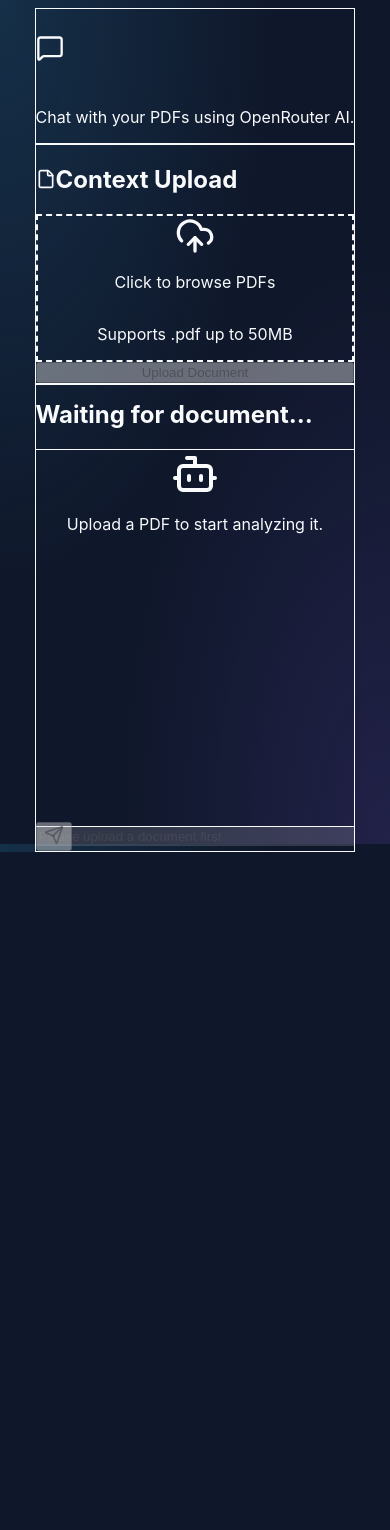
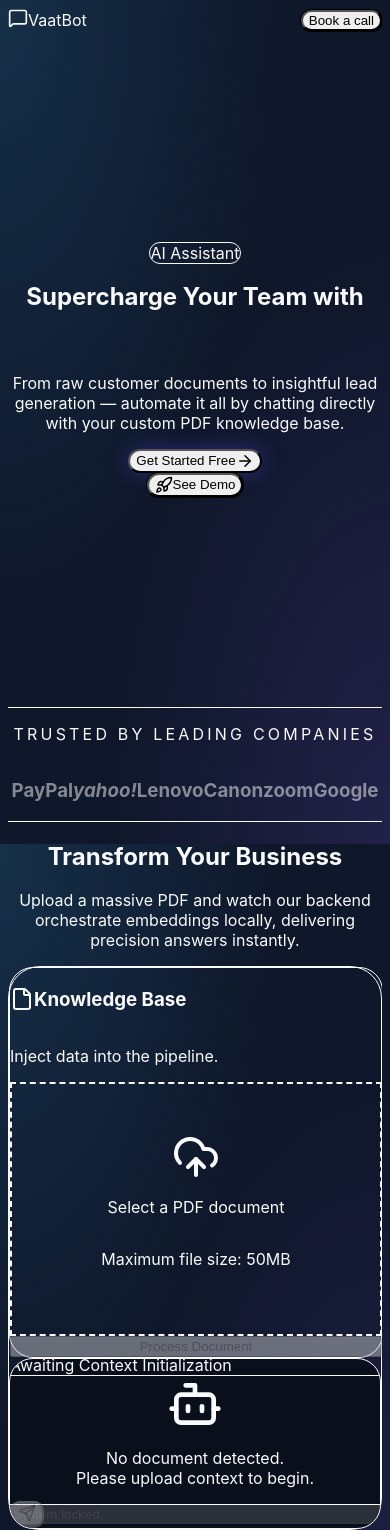
Before and after one commit to AnishaPaturi/AI-pdf-chatbot, a Next.js app in the folder frontend/: page / in a window 390 px wide. Before the commit the page ends 852 px from the top, so only its background shows below. Built offline with nearby package versions, Linux system fonts and the light colour scheme; grey boxes are pictures that could not be loaded.

Commit message:
1.4 : Updated README.md file

```diff
--- a/frontend/src/app/page.tsx
+++ b/frontend/src/app/page.tsx
@@ -1,59 +1,49 @@
 "use client";
 
 import React, { useState, useRef, useEffect } from "react";
+import Image from "next/image";
 import { motion, AnimatePresence } from "framer-motion";
-import { UploadCloud, MessageSquare, Send, File, CheckCircle2, Loader2, Bot, User } from "lucide-react";
+import { UploadCloud, MessageSquare, Send, File, CheckCircle2, Loader2, Bot, User, ArrowRight, Rocket } from "lucide-react";
 
-// --- Types ---
-// Defining our message structure so TypeScript can help us catch errors!
 type Message = {
   id: string;
   role: "user" | "bot";
   content: string;
 };
 
-export default function ChatbotPage() {
-  // --- State Hooks ---
-  // Keeping track of our file state
+export default function LandingPage() {
+  // --- RAG State ---
   const [file, setFile] = useState<File | null>(null);
   const [isUploading, setIsUploading] = useState(false);
   const [uploadSuccess, setUploadSuccess] = useState(false);
-
-  // Chat state
   const [messages, setMessages] = useState<Message[]>([]);
   const [inputValue, setInputValue] = useState("");
   const [isTyping, setIsTyping] = useState(false);
-
-  // A nifty ref to auto-scroll to the bottom of the chat when new messages arrive
   const chatEndRef = useRef<HTMLDivElement>(null);
 
-  // Auto-scroll effect
+  // Ref for smooth scrolling down to the chat interface
+  const chatSectionRef = useRef<HTMLDivElement>(null);
+
   useEffect(() => {
     chatEndRef.current?.scrollIntoView({ behavior: "smooth" });
   }, [messages]);
 
   // --- Handlers ---
-
-  // Handle when the user selects a file from their computer
   const handleFileChange = (e: React.ChangeEvent<HTMLInputElement>) => {
     if (e.target.files && e.target.files[0]) {
       setFile(e.target.files[0]);
-      setUploadSuccess(false); // Reset success state if they pick a new file
+      setUploadSuccess(false);
     }
   };
 
-  // Upload the file to our Python FastAPI backend
   const handleUpload = async () => {
     if (!file) return;
-
     setIsUploading(true);
 
-    // We use FormData to send files via POST requests
     const formData = new FormData();
     formData.append("file", file);
 
     try {
-      // Connect to our FastAPI backend running on port 8000
       const response = await fetch("http://localhost:8000/upload", {
         method: "POST",
         body: formData,
@@ -61,14 +51,17 @@
 
       if (response.ok) {
         setUploadSuccess(true);
-        // Add a friendly greeting message from the bot once the file is ready!
         setMessages([
           {
             id: Date.now().toString(),
             role: "bot",
-            content: `I've successfully processed "${file.name}". What would you like to know about it?`,
+            content: `Document secured. Let's delve into "${file.name}". What's your inquiry?`,
           },
         ]);
+        // Scroll down slightly so they focus on the chat
+        setTimeout(() => {
+          chatSectionRef.current?.scrollIntoView({ behavior: 'smooth', block: 'start' });
+        }, 500);
       } else {
         const errorData = await response.json();
         alert(`Upload failed: ${errorData.detail}`);
@@ -81,24 +74,19 @@
     }
   };
 
-  // Handle sending a message to the backend
   const handleSendMessage = async (e: React.FormEvent) => {
     e.preventDefault();
     if (!inputValue.trim() || !uploadSuccess) return;
 
-    // Immediately add the user's message to the UI
     const newUserMsg: Message = { id: Date.now().toString(), role: "user", content: inputValue };
     setMessages((prev) => [...prev, newUserMsg]);
     setInputValue("");
     setIsTyping(true);
 
     try {
-      // Send the query to the FastAPI /chat endpoint
       const response = await fetch("http://localhost:8000/chat", {
         method: "POST",
-        headers: {
-          "Content-Type": "application/json",
-        },
+        headers: { "Content-Type": "application/json" },
         body: JSON.stringify({ query: newUserMsg.content }),
       });
 
@@ -108,146 +96,226 @@
         setMessages((prev) => [...prev, newBotMsg]);
       } else {
         const errorData = await response.json();
-        const errorMsg: Message = { id: (Date.now() + 1).toString(), role: "bot", content: `Error: ${errorData.detail}` };
-        setMessages((prev) => [...prev, errorMsg]);
+        setMessages((prev) => [...prev, { id: Date.now().toString(), role: "bot", content: `Error: ${errorData.detail}` }]);
       }
     } catch (error) {
-      console.error("Error sending message:", error);
-      const errorMsg: Message = { id: (Date.now() + 1).toString(), role: "bot", content: "Sorry, I couldn't connect to the server." };
-      setMessages((prev) => [...prev, errorMsg]);
+      setMessages((prev) => [...prev, { id: Date.now().toString(), role: "bot", content: "Connection Error: Is the API running?" }]);
     } finally {
       setIsTyping(false);
     }
   };
 
-  // --- Render ---
+  const scrollToChat = () => chatSectionRef.current?.scrollIntoView({ behavior: 'smooth' });
+
   return (
-    <main className="min-h-screen p-4 md:p-8 flex flex-col md:flex-row gap-6 max-w-7xl mx-auto text-slate-100">
+    <div className="min-h-screen text-slate-100 font-sans selection:bg-indigo-500/30 overflow-x-hidden relative">
+      {/*
+        PREMIUM BACKGROUND
+        Starry deep space simulation via complex radial gradients
+      */}
+      <div className="fixed inset-0 z-[-1] bg-[#050B14]">
+        <div className="absolute inset-0 bg-[radial-gradient(ellipse_at_top,_var(--tw-gradient-stops))] from-indigo-900/20 via-[#050B14] to-[#050B14]"></div>
+        {/* Subtle mesh glowing orb in the center */}
+        <div className="absolute top-1/2 left-1/2 -translate-x-1/2 -translate-y-1/2 w-[800px] h-[800px] bg-blue-600/10 blur-[120px] rounded-full pointer-events-none"></div>
+      </div>
 
-      {/* LEFT COLUMN: Logo & File Upload box */}
-      <div className="w-full md:w-1/3 flex flex-col gap-6">
+      {/* --- NAVIGATION BAR --- */}
+      <nav className="w-full max-w-7xl mx-auto px-6 py-6 flex items-center justify-between relative z-20">
+        <div className="flex items-center gap-2">
+          <div className="bg-gradient-to-tr from-indigo-500 to-purple-500 p-2 rounded-xl">
+            <MessageSquare size={20} className="text-white" />
+          </div>
+          <span className="text-xl font-bold tracking-tight">VaatBot</span>
+        </div>
 
-        {/* Header/Branding */}
+        {/* We hide links on very small screens for simplicity */}
+        <div className="hidden md:flex items-center gap-8 text-sm font-medium text-slate-300">
+          <button className="bg-indigo-600/20 text-indigo-400 px-4 py-1.5 rounded-full ring-1 ring-indigo-500/30 hover:bg-indigo-600/30 transition-all">Home</button>
+          <button className="hover:text-white transition-colors">About</button>
+          <button className="hover:text-white transition-colors">Services</button>
+          <button className="hover:text-white transition-colors">Pricing</button>
+          <button className="hover:text-white transition-colors">Blog</button>
+          <button className="hover:text-white transition-colors">Contact</button>
+        </div>
+
+        <div className="flex items-center gap-4 text-sm font-medium">
+          <button className="hidden sm:block hover:text-white transition-colors bg-indigo-600 px-6 py-2.5 rounded-full shadow-[0_0_20px_rgba(79,70,229,0.3)] hover:shadow-[0_0_30px_rgba(79,70,229,0.5)]">
+            Login
+          </button>
+          <button className="ring-1 ring-white/20 hover:bg-white/5 px-6 py-2.5 rounded-full transition-all">
+            Book a call
+          </button>
+        </div>
+      </nav>
+
+      {/* --- SUPERCHARGED HERO SECTION --- */}
+      <section className="relative w-full max-w-7xl mx-auto px-6 pt-20 pb-32 flex flex-col items-center justify-center min-h-[80vh] text-center">
+
+        {/* Floating elements from the reference image */}
         <motion.div
-          initial={{ opacity: 0, y: -20 }}
-          animate={{ opacity: 1, y: 0 }}
-          className="bg-slate-800/50 backdrop-blur-xl border border-white/10 p-6 rounded-3xl"
+          animate={{ y: [0, -15, 0] }}
+          transition={{ duration: 6, repeat: Infinity, ease: "easeInOut" }}
+          className="absolute left-[5%] md:left-[15%] top-1/4 hidden lg:block"
         >
-          <div className="flex items-center gap-3 mb-2">
-            <div className="p-3 bg-blue-500/20 rounded-xl text-blue-400">
-              <MessageSquare size={28} />
+          <div className="bg-slate-800/80 backdrop-blur-md border border-white/10 px-4 py-2 rounded-2xl rounded-br-none shadow-2xl relative mb-4">
+            <p className="text-sm">Hello AI!</p>
           </div>
-            <h1 className="text-2xl font-bold bg-gradient-to-br from-white to-slate-400 bg-clip-text text-transparent">
-              DocuMind
-            </h1>
+          {/* Note: In a real prod environment we'd use external optimized images. */}
+          <div className="relative w-48 h-48 opacity-90 hover:opacity-100 transition-opacity">
+            <Image src="/hero_boy.png" alt="3D Boy" fill className="object-contain" />
           </div>
-          <p className="text-slate-400 text-sm">
-            Chat with your PDFs using OpenRouter AI.
-          </p>
         </motion.div>
 
-        {/* Upload Container */}
         <motion.div
-          initial={{ opacity: 0, x: -20 }}
-          animate={{ opacity: 1, x: 0 }}
-          transition={{ delay: 0.1 }}
-          className="bg-slate-800/50 backdrop-blur-xl border border-white/10 p-6 rounded-3xl flex-col flex gap-4"
+          animate={{ y: [0, 20, 0] }}
+          transition={{ duration: 8, repeat: Infinity, ease: "easeInOut", delay: 1 }}
+          className="absolute right-[5%] md:right-[15%] top-1/3 hidden lg:block"
         >
-          <h2 className="font-semibold text-lg flex items-center gap-2">
-            <File size={20} className="text-slate-400"/> Context Upload
-          </h2>
+          <div className="bg-[#1a1c2e]/90 backdrop-blur-md border border-indigo-500/30 px-5 py-3 rounded-2xl rounded-bl-none shadow-[0_0_30px_rgba(79,70,229,0.2)] relative mb-4">
+            <p className="text-sm font-medium text-indigo-200">How can I help<br/>you today?</p>
+          </div>
+          <div className="relative w-56 h-56 transition-transform hover:scale-105">
+            <Image src="/hero_robot.png" alt="3D Robot" fill className="object-contain" />
+          </div>
+        </motion.div>
 
-          {/* Custom hidden file input triggered by the label underneath */}
-          <input
-            type="file"
-            id="pdf-upload"
-            accept="application/pdf"
-            className="hidden"
-            onChange={handleFileChange}
-          />
+        {/* Hero Text Content */}
+        <motion.div
+          initial={{ opacity: 0, y: 30 }}
+          animate={{ opacity: 1, y: 0 }}
+          className="relative z-10 max-w-3xl flex flex-col items-center"
+        >
+          <div className="inline-flex items-center gap-2 px-3 py-1.5 rounded-full bg-white/5 border border-white/10 text-xs font-medium text-slate-300 mb-8">
+            <span className="w-2 h-2 rounded-full bg-indigo-500 animate-pulse"></span>
+            AI Assistant
+          </div>
 
-          {/* Drag & Drop style area */}
+          <h1 className="text-5xl md:text-7xl font-bold tracking-tight leading-[1.1] mb-6">
+            Supercharge Your Team with <br />
+            <span className="text-transparent bg-clip-text bg-gradient-to-r from-blue-400 to-indigo-400">
+              AI Conversations
+            </span>
+          </h1>
+
+          <p className="text-lg md:text-xl text-slate-400 max-w-2xl mb-10 leading-relaxed">
+            From raw customer documents to insightful lead generation — automate it all by
+            chatting directly with your custom PDF knowledge base.
+          </p>
+
+          <div className="flex flex-col sm:flex-row items-center gap-4">
+            <button
+              onClick={scrollToChat}
+              className="bg-indigo-600 hover:bg-indigo-500 text-white px-8 py-4 rounded-full font-medium transition-all shadow-[0_0_20px_rgba(79,70,229,0.4)] flex items-center gap-2"
+            >
+              Get Started Free <ArrowRight size={18} />
+            </button>
+            <button className="bg-white/5 hover:bg-white/10 ring-1 ring-white/10 text-white px-8 py-4 rounded-full font-medium transition-all flex items-center gap-2">
+              <Rocket size={18} className="text-purple-400" /> See Demo
+            </button>
+          </div>
+        </motion.div>
+      </section>
+
+      {/* --- LOGO STRIP --- */}
+      <section className="w-full border-y border-white/5 bg-white/[0.02] py-10 relative z-10">
+        <div className="max-w-7xl mx-auto px-6 text-center">
+          <p className="text-indigo-400/80 text-sm font-bold tracking-[0.2em] uppercase mb-8">Trusted by leading companies</p>
+          <div className="flex flex-wrap justify-center items-center gap-x-12 gap-y-8 opacity-50 grayscale hover:grayscale-0 transition-all duration-700">
+            {/* Fallback to text if logos aren't available, but styled nicely */}
+            <h3 className="font-bold text-2xl tracking-tighter">PayPal</h3>
+            <h3 className="font-bold text-2xl tracking-tighter italic">yahoo!</h3>
+            <h3 className="font-bold text-2xl tracking-tight">Lenovo</h3>
+            <h3 className="font-serif font-bold text-2xl">Canon</h3>
+            <h3 className="font-bold text-2xl flex items-center gap-1"><div className="w-4 h-4 bg-sky-500 rounded-full"></div>zoom</h3>
+            <h3 className="font-medium text-2xl">Google</h3>
+          </div>
+        </div>
+      </section>
+
+      {/* --- THE RAG APPLICATION SECTION --- */}
+      <section ref={chatSectionRef} className="max-w-7xl mx-auto px-6 py-32 relative z-10">
+
+        <div className="text-center mb-16">
+          <h2 className="text-3xl md:text-5xl font-bold mb-4">Transform Your Business</h2>
+          <p className="text-slate-400 max-w-2xl mx-auto">Upload a massive PDF and watch our backend orchestrate embeddings locally, delivering precision answers instantly.</p>
+        </div>
+
+        <div className="flex flex-col lg:flex-row gap-8 bg-slate-900/40 backdrop-blur-2xl border border-white/10 rounded-[2rem] p-4 shadow-2xl">
+
+          {/* L: Upload Pane */}
+          <div className="w-full lg:w-1/3 p-6 bg-white/[0.02] rounded-[1.5rem] border border-white/5 flex flex-col">
+            <h3 className="font-semibold text-xl mb-2 flex items-center gap-2">
+              <File className="text-indigo-400" /> Knowledge Base
+            </h3>
+            <p className="text-sm text-slate-400 mb-8">Inject data into the pipeline.</p>
+
+            <input type="file" id="pdf-upload" accept="application/pdf" className="hidden" onChange={handleFileChange} />
             <label
               htmlFor="pdf-upload"
-            className="group border-2 border-dashed border-white/20 hover:border-blue-500/50 hover:bg-blue-500/5 transition-all rounded-2xl p-8 flex flex-col items-center justify-center cursor-pointer text-center"
+              className="group flex-1 min-h-[250px] border-2 border-dashed border-white/10 hover:border-indigo-500/50 hover:bg-indigo-500/5 transition-all rounded-2xl p-8 flex flex-col items-center justify-center cursor-pointer text-center mb-6"
             >
-            <UploadCloud size={40} className="text-slate-500 group-hover:text-blue-400 transition-colors mb-3" />
-            <p className="text-sm font-medium text-slate-300">
-              {file ? file.name : "Click to browse PDFs"}
-            </p>
-            <p className="text-xs text-slate-500 mt-1">
-              Supports .pdf up to 50MB
-            </p>
+              <UploadCloud size={48} className="text-slate-600 group-hover:text-indigo-400 transition-colors mb-4" />
+              <p className="font-medium text-slate-300">{file ? file.name : "Select a PDF document"}</p>
+              <p className="text-xs text-slate-500 mt-2">Maximum file size: 50MB</p>
             </label>
 
-          {/* Upload Action Button */}
             <button
               onClick={handleUpload}
               disabled={!file || isUploading || uploadSuccess}
-            className={`w-full py-3 rounded-xl font-medium transition-all flex items-center justify-center gap-2 ${
+              className={`w-full py-4 rounded-xl font-medium transition-all shadow-lg flex items-center justify-center gap-2 ${
                 uploadSuccess
-                ? "bg-green-500/20 text-green-400 border border-green-500/30"
+                  ? "bg-emerald-500/20 text-emerald-400 border border-emerald-500/30"
                   : !file
-                  ? "bg-slate-700/50 text-slate-500 cursor-not-allowed"
-                  : "bg-blue-600 hover:bg-blue-500 text-white shadow-lg shadow-blue-600/20"
+                    ? "bg-slate-800 text-slate-500 cursor-not-allowed"
+                    : "bg-indigo-600 hover:bg-indigo-500 text-white shadow-indigo-500/25"
               }`}
             >
               {isUploading && <Loader2 size={18} className="animate-spin" />}
               {uploadSuccess && <CheckCircle2 size={18} />}
-            {isUploading ? "Processing PDF..." : uploadSuccess ? "Ready to Chat!" : "Upload Document"}
+              {isUploading ? "Vectorizing..." : uploadSuccess ? "Pipeline Active" : "Process Document"}
             </button>
-        </motion.div>
           </div>
 
-      {/* RIGHT COLUMN: The Chat Interface */}
-      <motion.div
-        initial={{ opacity: 0, y: 20 }}
-        animate={{ opacity: 1, y: 0 }}
-        transition={{ delay: 0.2 }}
-        className="flex-1 bg-slate-800/50 backdrop-blur-xl border border-white/10 rounded-3xl overflow-hidden flex flex-col h-[85vh] md:h-auto"
-      >
-        {/* Chat Header */}
-        <div className="p-5 border-b border-white/10 bg-slate-900/40">
-          <h2 className="font-semibold flex items-center gap-3">
-            <div className={`w-2.5 h-2.5 rounded-full ${uploadSuccess ? 'bg-green-500 animate-pulse' : 'bg-slate-600'}`}></div>
-            {uploadSuccess ? "Secure Connection Established" : "Waiting for document..."}
-          </h2>
+          {/* R: Chat Pane */}
+          <div className="flex-1 flex flex-col h-[600px] bg-[#0A0F1C] rounded-[1.5rem] border border-white/5 relative overflow-hidden">
+
+            <div className="absolute inset-0 bg-[url('https://www.transparenttextures.com/patterns/cubes.png')] opacity-[0.03] pointer-events-none"></div>
+
+            {/* Chat header */}
+            <div className="p-5 border-b border-white/5 flex items-center gap-3 bg-white/[0.01]">
+              <div className={`w-3 h-3 rounded-full ${uploadSuccess ? 'bg-emerald-500 shadow-[0_0_10px_#10b981]' : 'bg-rose-500'}`}></div>
+              <span className="font-medium text-sm text-slate-300">
+                {uploadSuccess ? "OpenRouter Link Established" : "Awaiting Context Initialization"}
+              </span>
             </div>
 
-        {/* Chat Messages Area */}
-        <div className="flex-1 overflow-y-auto p-6 space-y-6">
+            {/* Chat History */}
+            <div className="flex-1 overflow-y-auto p-6 space-y-6 scroll-smooth">
               <AnimatePresence>
                 {messages.length === 0 && !uploadSuccess && (
-              <motion.div
-                initial={{ opacity: 0 }} animate={{ opacity: 1 }}
-                className="h-full flex flex-col items-center justify-center text-slate-500 gap-4"
-              >
-                <Bot size={48} className="text-slate-700" />
-                <p>Upload a PDF to start analyzing it.</p>
+                  <motion.div initial={{ opacity: 0 }} animate={{ opacity: 1 }} className="h-full flex flex-col items-center justify-center text-slate-500 gap-4 opacity-50">
+                    <Bot size={56} className="text-indigo-400/50" />
+                    <p className="text-center font-medium">No document detected.<br/>Please upload context to begin.</p>
                   </motion.div>
                 )}
 
                 {messages.map((msg) => (
                   <motion.div
                     key={msg.id}
-                initial={{ opacity: 0, y: 10 }}
-                animate={{ opacity: 1, y: 0 }}
+                    initial={{ opacity: 0, y: 15, scale: 0.95 }}
+                    animate={{ opacity: 1, y: 0, scale: 1 }}
                     className={`flex gap-4 ${msg.role === "user" ? "flex-row-reverse" : "flex-row"}`}
                   >
-                {/* Avatar */}
                     <div className={`shrink-0 w-10 h-10 rounded-xl flex items-center justify-center shadow-lg ${
-                  msg.role === "user"
-                    ? "bg-blue-600 shadow-blue-500/20"
-                    : "bg-purple-600 shadow-purple-500/20"
+                      msg.role === "user" ? "bg-indigo-600" : "bg-slate-800 ring-1 ring-white/10"
                     }`}>
-                  {msg.role === "user" ? <User size={20} /> : <Bot size={20} />}
+                      {msg.role === "user" ? <User size={18} /> : <Bot size={18} className="text-indigo-300" />}
                     </div>
 
-                {/* Message Bubble */}
-                <div className={`max-w-[80%] p-4 rounded-2xl ${
+                    <div className={`max-w-[80%] p-4 text-sm leading-relaxed ${
                       msg.role === "user"
-                    ? "bg-blue-600/10 border border-blue-500/20 text-slate-200 rounded-tr-sm"
-                    : "bg-slate-700/30 border border-white/5 text-slate-300 rounded-tl-sm flex flex-col gap-2"
+                        ? "bg-indigo-600/10 border border-indigo-500/20 text-indigo-100 rounded-2xl rounded-tr-sm"
+                        : "bg-white/[0.03] border border-white/5 text-slate-300 rounded-2xl rounded-tl-sm shadow-xl"
                     }`}>
                       {msg.content}
                     </div>
@@ -255,45 +323,44 @@
                 ))}
               </AnimatePresence>
 
-          {/* Typing Indicator */}
               {isTyping && (
                 <motion.div initial={{ opacity: 0 }} animate={{ opacity: 1 }} className="flex gap-4">
-              <div className="shrink-0 w-10 h-10 rounded-xl flex items-center justify-center shadow-lg bg-purple-600 shadow-purple-500/20">
-                <Bot size={20} />
+                  <div className="shrink-0 w-10 h-10 rounded-xl bg-slate-800 ring-1 ring-white/10 flex items-center justify-center">
+                    <Bot size={18} className="text-indigo-300" />
                   </div>
-              <div className="bg-slate-700/30 border border-white/5 rounded-2xl rounded-tl-sm p-4 flex gap-1.5 items-center">
-                <span className="w-2 h-2 rounded-full bg-slate-400 animate-bounce" style={{ animationDelay: '0ms' }}></span>
-                <span className="w-2 h-2 rounded-full bg-slate-400 animate-bounce" style={{ animationDelay: '150ms' }}></span>
-                <span className="w-2 h-2 rounded-full bg-slate-400 animate-bounce" style={{ animationDelay: '300ms' }}></span>
+                  <div className="bg-white/[0.03] border border-white/5 rounded-2xl rounded-tl-sm p-4 flex gap-1.5 items-center">
+                    <span className="w-1.5 h-1.5 rounded-full bg-indigo-400 animate-bounce" style={{ animationDelay: '0ms' }}></span>
+                    <span className="w-1.5 h-1.5 rounded-full bg-indigo-400 animate-bounce" style={{ animationDelay: '150ms' }}></span>
+                    <span className="w-1.5 h-1.5 rounded-full bg-indigo-400 animate-bounce" style={{ animationDelay: '300ms' }}></span>
                   </div>
                 </motion.div>
               )}
-
               <div ref={chatEndRef} />
             </div>
 
-        {/* Input Area */}
-        <div className="p-4 border-t border-white/10 bg-slate-900/40">
-          <form onSubmit={handleSendMessage} className="relative flex items-center">
+            {/* Input Form */}
+            <div className="p-4 bg-white/[0.01] border-t border-white/5 relative z-10">
+              <form onSubmit={handleSendMessage} className="relative flex items-center group">
                 <input
                   type="text"
                   value={inputValue}
                   onChange={(e) => setInputValue(e.target.value)}
-              placeholder={uploadSuccess ? "Ask me anything about the PDF..." : "Please upload a document first"}
+                  placeholder={uploadSuccess ? "Ask a question..." : "System locked."}
                   disabled={!uploadSuccess || isTyping}
-              className="w-full bg-slate-800/80 border border-white/10 rounded-2xl py-4 pl-5 pr-14 outline-none focus:border-blue-500/50 focus:ring-2 focus:ring-blue-500/20 transition-all disabled:opacity-50"
+                  className="w-full bg-slate-900/50 hover:bg-slate-900 focus:bg-slate-900 border border-white/10 rounded-xl py-4 pl-5 pr-14 outline-none focus:border-indigo-500/50 focus:ring-1 focus:ring-indigo-500/30 transition-all disabled:opacity-50 text-sm"
                 />
                 <button
                   type="submit"
                   disabled={!inputValue.trim() || !uploadSuccess || isTyping}
-              className="absolute right-2 p-2.5 bg-blue-600 hover:bg-blue-500 disabled:bg-slate-700 text-white rounded-xl transition-all disabled:text-slate-500 disabled:cursor-not-allowed"
+                  className="absolute right-2 p-2 bg-indigo-600 hover:bg-indigo-500 disabled:bg-slate-800 text-white rounded-[0.6rem] transition-all disabled:text-slate-600"
                 >
-              <Send size={20} className={inputValue.trim() && uploadSuccess ? "translate-x-0.5" : ""} />
+                  <Send size={18} className={inputValue.trim() && uploadSuccess ? "translate-x-0.5" : ""} />
                 </button>
               </form>
             </div>
-
-      </motion.div>
-    </main>
+          </div>
+        </div>
+      </section>
+    </div>
   );
 }
```
Also changed, not shown: frontend/public/hero_boy.png (added), 1 other file (tests, documents, lock files or other folders). Lines whose indentation alone changed are shown as unchanged.
